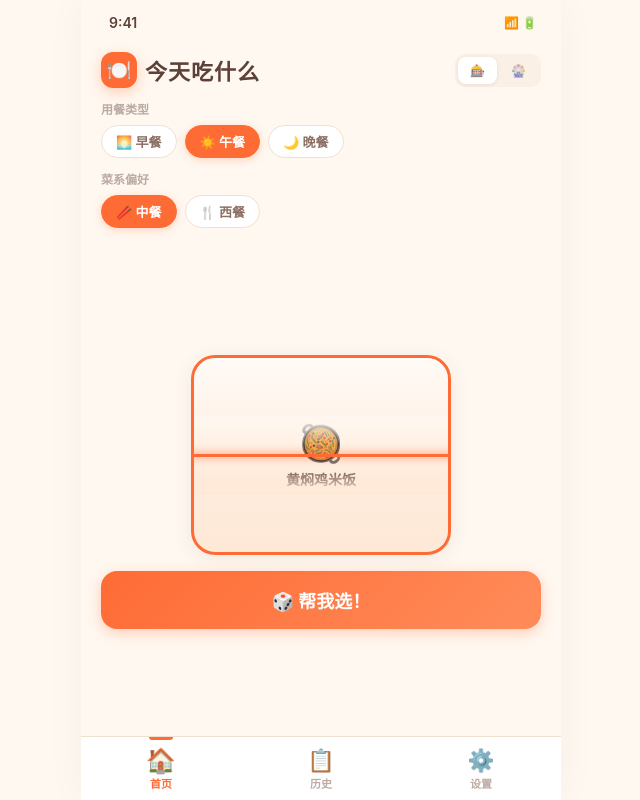
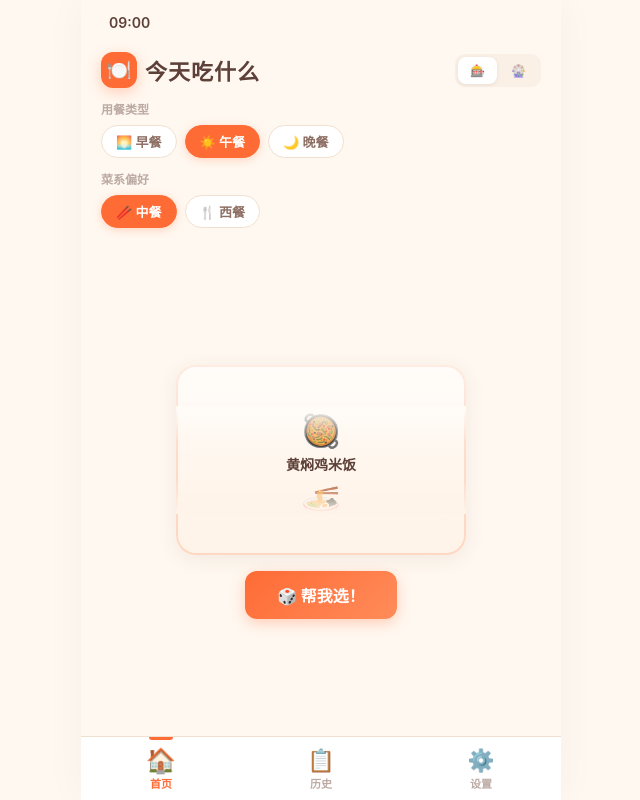
Before and after one commit to XiangHongJiang/easyEat, a React (Vite) app: page / in a window 1280 px wide. Shown: the whole page, without its empty margins (319-959 px from the left). Built offline with nearby package versions, Linux system fonts and the light colour scheme.

Commit message:
样式调整、UI调整

```diff
--- a/src/App.tsx
+++ b/src/App.tsx
@@ -1,4 +1,4 @@
-import { useState } from 'react';
+import { useState, useEffect } from 'react';
 import { AppProvider } from '@/store/AppStore';
 import { TabBar } from '@/components/TabBar';
 import { Home } from '@/pages/Home';
@@ -7,10 +7,23 @@ import { Settings } from '@/pages/Settings';
 import type { PageRoute } from '@/types';
 
 function StatusBar() {
+  const [time, setTime] = useState('');
+
+  useEffect(() => {
+    const update = () => {
+      const now = new Date();
+      const h = now.getHours().toString().padStart(2, '0');
+      const m = now.getMinutes().toString().padStart(2, '0');
+      setTime(`${h}:${m}`);
+    };
+    update();
+    const timer = setInterval(update, 1000);
+    return () => clearInterval(timer);
+  }, []);
+
   return (
     <div className="status-bar">
-      <span>9:41</span>
-      <span className="icons">📶 🔋</span>
+      <span>{time}</span>
     </div>
   );
 }
--- a/src/components/SlotMachine.tsx
+++ b/src/components/SlotMachine.tsx
@@ -33,7 +33,7 @@ export function SlotMachine({ dishes, spinning, result }: SlotMachineProps) {
   useEffect(() => {
     if (!spinning || displayItems.length === 0) return;
 
-    const ITEM_HEIGHT = 80;
+    const ITEM_HEIGHT = 72;
     const totalHeight = displayItems.length * ITEM_HEIGHT;
     speedRef.current = 35; // 初始速度 px/frame
     offsetRef.current = 0;
@@ -61,12 +61,14 @@ export function SlotMachine({ dishes, spinning, result }: SlotMachineProps) {
 
         rafRef.current = requestAnimationFrame(animate);
       } else {
-        // 停止 — 定格到结果
+        // 停止 — 定格到结果（偏移到第二段，让结果出现在中间区域）
         if (result && listRef.current) {
-          const resultIndex = displayItems.findIndex((d) => d.id === result.id);
-          if (resultIndex !== -1) {
-            // 定格到中间位置
-            const targetOffset = resultIndex * ITEM_HEIGHT;
+          const baseLen = dishes.length;
+          const firstIndex = displayItems.findIndex((d) => d.id === result.id);
+          if (firstIndex !== -1) {
+            // 偏移到第二段对应位置，视觉上更居中
+            const targetIndex = firstIndex + baseLen;
+            const targetOffset = targetIndex * ITEM_HEIGHT;
             listRef.current.style.transition = 'transform 0.4s cubic-bezier(0.34, 1.56, 0.64, 1)';
             listRef.current.style.transform = `translateY(-${targetOffset}px)`;
           }
@@ -83,16 +85,18 @@ export function SlotMachine({ dishes, spinning, result }: SlotMachineProps) {
     };
   }, [spinning, displayItems, result]);
 
-  // 静态展示结果
+  // 静态展示结果（定格在第二段对应位置）
   useEffect(() => {
     if (!spinning && result && listRef.current) {
-      const resultIndex = displayItems.findIndex((d) => d.id === result.id);
-      if (resultIndex !== -1) {
+      const baseLen = dishes.length;
+      const firstIndex = displayItems.findIndex((d) => d.id === result.id);
+      if (firstIndex !== -1) {
+        const targetIndex = firstIndex + baseLen;
         listRef.current.style.transition = '';
-        listRef.current.style.transform = `translateY(-${resultIndex * 80}px)`;
+        listRef.current.style.transform = `translateY(-${targetIndex * 72}px)`;
       }
     }
-  }, [spinning, result, displayItems]);
+  }, [spinning, result, displayItems, dishes.length]);
 
   if (displayItems.length === 0) {
     return (
@@ -111,7 +115,6 @@ export function SlotMachine({ dishes, spinning, result }: SlotMachineProps) {
 
   return (
     <div className="slot-machine">
-      <div className="slot-indicator" />
       <div className="slot-viewport">
         <div className="slot-list" ref={listRef}>
           {displayItems.map((dish, i) => (
--- a/src/components/Wheel.tsx
+++ b/src/components/Wheel.tsx
@@ -8,7 +8,7 @@ interface WheelProps {
   onSpinEnd?: () => void;
 }
 
-const COLORS = ['#FF6B35', '#FFD700', '#7CB342', '#FF8C5A'];
+const COLORS = ['#FFB088', '#FFE082', '#AED581', '#FFCCBC'];
 
 /**
  * 转盘组件
@@ -99,13 +99,13 @@ export function Wheel({ dishes, spinning, result, onSpinEnd }: WheelProps) {
       >
         {slices.map((slice, i) => (
           <g key={i}>
-            <path d={slice.path} fill={slice.fill} />
+            <path d={slice.path} fill={slice.fill} stroke="#fff" strokeWidth="1" />
             <text
               x={slice.tx}
               y={slice.ty}
               textAnchor="middle"
               dominantBaseline="central"
-              fontSize="14"
+              fontSize="16"
             >
               {slice.emoji}
             </text>
--- a/src/pages/Home.tsx
+++ b/src/pages/Home.tsx
@@ -16,6 +16,22 @@ const CUISINES: { value: Cuisine; icon: string }[] = [
   { value: '西餐', icon: '🍴' },
 ];
 
+function ResultCard({ result, onReroll }: {
+  result: Dish;
+  onReroll: () => void;
+}) {
+  return (
+    <div className="result-card show">
+      <div className="result-emoji">{result.emoji}</div>
+      <div className="result-name">{result.name}</div>
+      <div className="result-desc">{result.description}</div>
+      <div className="result-actions">
+        <button className="btn-sm secondary" onClick={onReroll}>不喜欢，换一个</button>
+      </div>
+    </div>
+  );
+}
+
 export function Home() {
   const { allDishes, history, settings, dispatch } = useAppStore();
   const [spinning, setSpinning] = useState(false);
@@ -30,7 +46,9 @@ export function Home() {
 
   const handlePick = useCallback(() => {
     if (spinning) return;
-    const picked = pickRandomDish(pool, history, settings.noRepeat, settings.noRepeatCount);
+    // 转盘模式只从前8个菜品中选（转盘最多显示8个扇形）
+    const pickPool = settings.animationMode === 'wheel' ? pool.slice(0, 8) : pool;
+    const picked = pickRandomDish(pickPool, history, settings.noRepeat, settings.noRepeatCount);
     if (!picked) return;
 
     setResult(picked);
@@ -47,7 +65,7 @@ export function Home() {
       }, 2900);
     }
     // 转盘模式由 Wheel 组件的 onSpinEnd 回调处理
-  }, [spinning, pool, history, settings.noRepeat, settings.noRepeatCount, settings.animationMode, dispatch]);
+  }, [spinning, pool, history, settings.noRepeat, settings.noRepeatCount, settings.animationMode, dispatch, pickRandomDish]);
 
   // 转盘结束回调
   const handleWheelEnd = useCallback(() => {
@@ -72,11 +90,6 @@ export function Home() {
     setTimeout(() => handlePick(), 100);
   };
 
-  const handleConfirm = () => {
-    setShowResult(false);
-    setResult(null);
-  };
-
   return (
     <div className="page active">
       {/* Header */}
@@ -87,12 +100,14 @@ export function Home() {
         </div>
         <div className="mode-toggle">
           <button
+            aria-label="老虎机模式"
             className={settings.animationMode === 'slot' ? 'active' : ''}
             onClick={() => dispatch({ type: 'UPDATE_SETTINGS', patch: { animationMode: 'slot' as AnimationMode } })}
           >
             🎰
           </button>
           <button
+            aria-label="转盘模式"
             className={settings.animationMode === 'wheel' ? 'active' : ''}
             onClick={() => dispatch({ type: 'UPDATE_SETTINGS', patch: { animationMode: 'wheel' as AnimationMode } })}
           >
@@ -131,42 +146,52 @@ export function Home() {
 
       {/* 动画区 */}
       <div className="slot-area" style={{ display: settings.animationMode === 'slot' ? 'flex' : 'none' }}>
+        {pool.length === 0 ? (
+          <div className="empty-state">
+            <div className="empty-icon">🍽️</div>
+            <div className="empty-text">该筛选条件下暂无菜品<br />试试更换用餐类型或菜系</div>
+          </div>
+        ) : (
+          <>
+            <div className="slot-machine-wrapper">
+              {!showResult && (
                 <SlotMachine dishes={pool} spinning={spinning} result={showResult ? result : null} />
+              )}
+              {showResult && result && (
+                <ResultCard result={result} onReroll={handleReroll} />
+              )}
+            </div>
             {!showResult && (
-          <button className="pick-btn" onClick={handlePick} disabled={spinning || pool.length === 0}>
-            {spinning ? '🎲 选取中...' : pool.length === 0 ? '暂无菜品' : '🎲 帮我选！'}
+              <button className="pick-btn" onClick={handlePick} disabled={spinning}>
+                {spinning ? '🎲 选取中...' : '🎲 帮我选！'}
               </button>
             )}
-        {showResult && result && (
-          <div className="result-card show">
-            <div className="result-emoji">{result.emoji}</div>
-            <div className="result-name">{result.name}</div>
-            <div className="result-desc">{result.description}</div>
-            <div className="result-actions">
-              <button className="btn-sm secondary" onClick={handleReroll}>🔄 换一个</button>
-              <button className="btn-sm primary" onClick={handleConfirm}>✅ 就吃这个</button>
-            </div>
-          </div>
+          </>
         )}
       </div>
 
       <div className="wheel-area" style={{ display: settings.animationMode === 'wheel' ? 'flex' : 'none' }}>
+        {pool.length === 0 ? (
+          <div className="empty-state">
+            <div className="empty-icon">🍽️</div>
+            <div className="empty-text">该筛选条件下暂无菜品<br />试试更换用餐类型或菜系</div>
+          </div>
+        ) : (
+          <>
+            <div className="wheel-machine-wrapper">
+              {!showResult && (
                 <Wheel dishes={pool} spinning={spinning} result={result} onSpinEnd={handleWheelEnd} />
+              )}
+              {showResult && result && (
+                <ResultCard result={result} onReroll={handleReroll} />
+              )}
+            </div>
             {!showResult && (
-          <button className="pick-btn" onClick={handlePick} disabled={spinning || pool.length === 0}>
-            {spinning ? '🎲 选取中...' : pool.length === 0 ? '暂无菜品' : '🎲 帮我选！'}
+              <button className="pick-btn" onClick={handlePick} disabled={spinning}>
+                {spinning ? '🎲 选取中...' : '🎲 帮我选！'}
               </button>
             )}
-        {showResult && result && (
-          <div className="result-card show">
-            <div className="result-emoji">{result.emoji}</div>
-            <div className="result-name">{result.name}</div>
-            <div className="result-desc">{result.description}</div>
-            <div className="result-actions">
-              <button className="btn-sm secondary" onClick={handleReroll}>🔄 换一个</button>
-              <button className="btn-sm primary" onClick={handleConfirm}>✅ 就吃这个</button>
-            </div>
-          </div>
+          </>
         )}
       </div>
     </div>
--- a/src/styles/global.css
+++ b/src/styles/global.css
@@ -161,30 +161,34 @@ input {
   padding: 8px 20px;
   gap: 16px;
 }
+.slot-machine-wrapper {
+  position: relative;
+  width: 290px;
+  height: 190px;
+}
 .slot-machine {
-  width: 260px;
-  height: 200px;
-  background: linear-gradient(180deg, #FFF5EB 0%, #FFE8D6 100%);
-  border-radius: var(--radius-lg);
-  box-shadow: var(--shadow-soft), inset 0 2px 0 rgba(255,255,255,0.8);
+  width: 290px;
+  height: 190px;
+  background: linear-gradient(180deg, #FFFBF5 0%, #FFF3E8 100%);
+  border-radius: 20px;
+  box-shadow: var(--shadow-soft), inset 0 0 0 2px rgba(255,107,53,0.2);
   position: relative;
   overflow: hidden;
   display: flex;
   align-items: center;
   justify-content: center;
-  border: 3px solid var(--color-main);
 }
 .slot-machine::before {
   content: '';
   position: absolute;
   top: 0; left: 0; right: 0; height: 50%;
-  background: linear-gradient(180deg, rgba(255,255,255,0.5) 0%, transparent 100%);
+  background: linear-gradient(180deg, rgba(255,255,255,0.4) 0%, transparent 100%);
   pointer-events: none;
   z-index: 2;
 }
 .slot-viewport {
   width: 100%;
-  height: 80px;
+  height: 108px;
   overflow: hidden;
   position: relative;
   z-index: 1;
@@ -193,17 +197,17 @@ input {
   content: '';
   position: absolute;
   left: 0; right: 0;
-  height: 30px;
+  height: 36px;
   z-index: 3;
   pointer-events: none;
 }
 .slot-viewport::before {
   top: 0;
-  background: linear-gradient(180deg, rgba(255,245,235,1) 0%, transparent 100%);
+  background: linear-gradient(180deg, rgba(255,251,245,1) 0%, transparent 100%);
 }
 .slot-viewport::after {
   bottom: 0;
-  background: linear-gradient(0deg, rgba(255,232,214,1) 0%, transparent 100%);
+  background: linear-gradient(0deg, rgba(255,243,232,1) 0%, transparent 100%);
 }
 .slot-list {
   display: flex;
@@ -212,44 +216,15 @@ input {
   will-change: transform;
 }
 .slot-item {
-  height: 80px;
+  height: 72px;
   display: flex;
   flex-direction: column;
   align-items: center;
   justify-content: center;
   gap: 4px;
 }
-.slot-item .emoji { font-size: 36px; }
+.slot-item .emoji { font-size: 32px; }
 .slot-item .name { font-size: 14px; font-weight: 700; color: var(--color-text); }
-
-.slot-indicator {
-  position: absolute;
-  left: 50%;
-  transform: translateX(-50%);
-  width: 280px;
-  height: 3px;
-  background: var(--color-main);
-  z-index: 4;
-  box-shadow: 0 0 8px var(--color-main);
-  border-radius: 2px;
-}
-.slot-indicator::before, .slot-indicator::after {
-  content: '';
-  position: absolute;
-  top: 50%;
-  transform: translateY(-50%);
-  width: 0; height: 0;
-}
-.slot-indicator::before {
-  left: -10px;
-  border: 6px solid transparent;
-  border-right-color: var(--color-main);
-}
-.slot-indicator::after {
-  right: -10px;
-  border: 6px solid transparent;
-  border-left-color: var(--color-main);
-}
 
 /* 转盘区域 */
 .wheel-area {
@@ -262,54 +237,88 @@ input {
   gap: 16px;
 }
 .wheel-container {
-  width: 240px;
-  height: 240px;
+  width: 270px;
+  height: 270px;
   position: relative;
 }
 .wheel-pointer {
   position: absolute;
-  top: -8px;
+  top: -6px;
   left: 50%;
   transform: translateX(-50%);
   width: 0; height: 0;
-  border: 12px solid transparent;
+  border: 10px solid transparent;
   border-top-color: var(--color-main);
   z-index: 10;
-  filter: drop-shadow(0 2px 4px rgba(0,0,0,0.15));
+  filter: drop-shadow(0 1px 3px rgba(0,0,0,0.12));
 }
 .wheel-svg {
   width: 100%;
   height: 100%;
-  filter: drop-shadow(0 4px 12px rgba(93,64,55,0.12));
+  border: 3px solid #fff;
+  border-radius: 50%;
+  filter: drop-shadow(0 3px 10px rgba(93,64,55,0.1));
   transition: transform 4s cubic-bezier(0.17, 0.67, 0.12, 0.99);
 }
 .wheel-center {
   position: absolute;
   top: 50%; left: 50%;
   transform: translate(-50%, -50%);
-  width: 50px; height: 50px;
+  width: 42px; height: 42px;
   background: #fff;
   border-radius: 50%;
   display: flex;
   align-items: center;
   justify-content: center;
-  font-size: 24px;
-  box-shadow: 0 2px 8px rgba(0,0,0,0.1);
+  font-size: 22px;
+  box-shadow: 0 2px 6px rgba(0,0,0,0.08);
   z-index: 5;
 }
 
 /* 结果卡片 */
 .result-card {
   background: var(--bg-card);
-  border-radius: var(--radius-md);
-  padding: 16px 24px;
-  box-shadow: var(--shadow-card);
+  border-radius: 20px;
+  padding: 20px 28px;
+  box-shadow: var(--shadow-soft);
+  border: 1px solid var(--color-border);
   text-align: center;
   animation: bounceIn .5s ease;
 }
-.result-card .result-emoji { font-size: 48px; }
+.slot-machine-wrapper .result-card {
+  position: absolute;
+  top: 0;
+  left: 0;
+  right: 0;
+  bottom: 0;
+  display: flex;
+  flex-direction: column;
+  align-items: center;
+  justify-content: center;
+  z-index: 10;
+  border-radius: 20px;
+}
+.wheel-machine-wrapper {
+  position: relative;
+  width: 270px;
+  height: 270px;
+}
+.wheel-machine-wrapper .result-card {
+  position: absolute;
+  top: 0;
+  left: 0;
+  right: 0;
+  bottom: 0;
+  display: flex;
+  flex-direction: column;
+  align-items: center;
+  justify-content: center;
+  z-index: 10;
+  border-radius: 20px;
+}
+.result-card .result-emoji { font-size: 44px; }
 .result-card .result-name {
-  font-size: 22px;
+  font-size: 20px;
   font-weight: 800;
   color: var(--color-text);
   margin: 4px 0;
@@ -343,12 +352,13 @@ input {
 
 /* 帮我选按钮 */
 .pick-btn {
-  width: 100%;
-  padding: 16px;
-  border-radius: var(--radius-md);
+  width: auto;
+  max-width: 260px;
+  padding: 12px 32px;
+  border-radius: var(--radius-sm);
   background: linear-gradient(135deg, var(--color-main) 0%, var(--color-main-light) 100%);
   color: #fff;
-  font-size: 18px;
+  font-size: 16px;
   font-weight: 800;
   box-shadow: var(--shadow-btn);
   transition: all .2s;
@@ -719,7 +729,7 @@ input {
 
 /* 危险区 */
 .danger-btn {
-  width: 100%;
+  width: 50%;
   padding: 12px;
   border: 1.5px solid #FFAB91;
   background: #FFF3F0;
@@ -727,7 +737,8 @@ input {
   color: #E64A19;
   font-size: 14px;
   font-weight: 700;
-  margin-bottom: 8px;
+  margin: 0 auto 8px;
+  display: block;
 }
 
 /* ========== 添加菜品弹窗 ========== */
```
Lines whose indentation alone changed are shown as unchanged.
